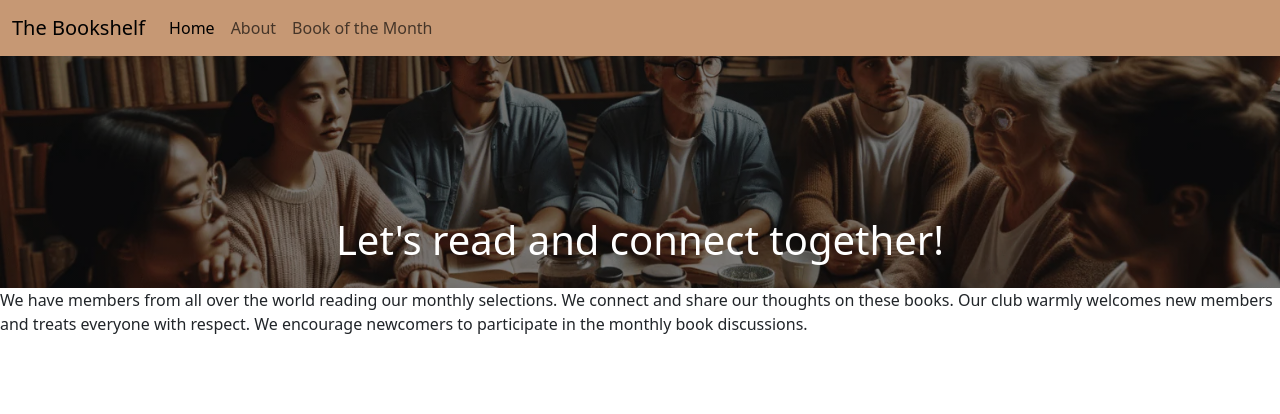
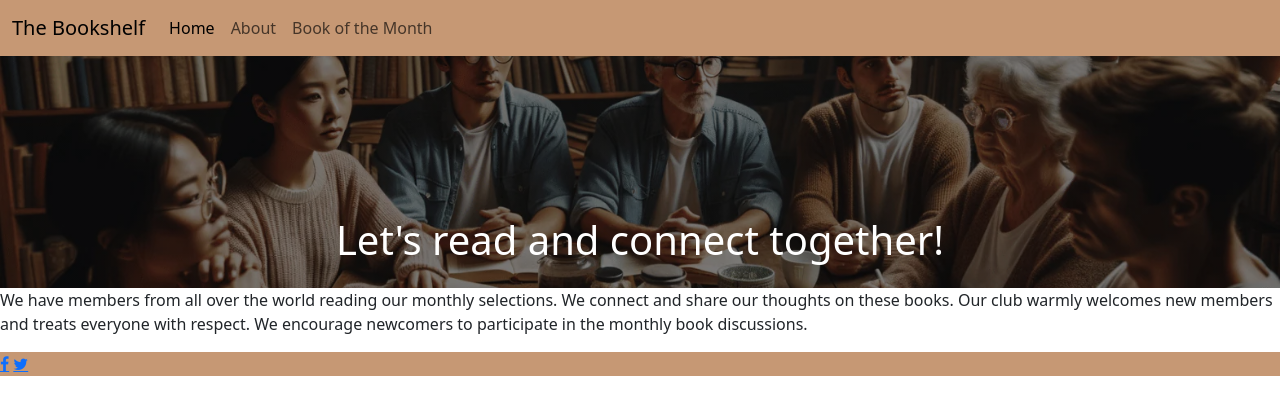
Before and after one commit to RhysLewsley/the_bookshelf, a plain HTML site: page index.html in a window 1280 px wide. Drawn offline with nearby package versions, Linux system fonts and the light colour scheme.

Commit message:
add: footer with link to icon library, facebook and twitter links icon

```diff
--- a/assets/css/style.css
+++ b/assets/css/style.css
@@ -27,6 +27,10 @@
     color: white;
 }
 
+#footer{
+    background-color: rgb(198,152,116);
+}
+
 @media only screen and (max-width: 768px) {
     .navbarstyle {
         position: fixed;
--- a/index.html
+++ b/index.html
@@ -4,8 +4,11 @@
 <head>
     <meta charset="UTF-8">
     <meta name="viewport" content="width=device-width, initial-scale=1.0">
+    <!-- bootstraps css CDN -->
     <link href="https://cdn.jsdelivr.net/npm/bootstrap@5.3.8/dist/css/bootstrap.min.css" rel="stylesheet"
         integrity="sha384-sRIl4kxILFvY47J16cr9ZwB07vP4J8+LH7qKQnuqkuIAvNWLzeN8tE5YBujZqJLB" crossorigin="anonymous">
+    <!-- icon library -->
+    <link rel="stylesheet" href="https://cdnjs.cloudflare.com/ajax/libs/font-awesome/4.7.0/css/font-awesome.min.css">
     <link href="assets/css/style.css" rel="stylesheet">
     <title>The Bookshelf | Home</title>
 </head>
@@ -49,11 +52,14 @@
     </main>
 
     <footer>
+        <div id="footer">
+            <a href="#" class="fa fa-facebook"></a>
+            <a href="#" class="fa fa-twitter"></a>
+        </div>
 
     </footer>
 
-
-
+    <!-- bootstraps Javascript CDN -->
     <script src="https://cdn.jsdelivr.net/npm/bootstrap@5.3.8/dist/js/bootstrap.bundle.min.js"
         integrity="sha384-FKyoEForCGlyvwx9Hj09JcYn3nv7wiPVlz7YYwJrWVcXK/BmnVDxM+D2scQbITxI"
         crossorigin="anonymous"></script>
```
